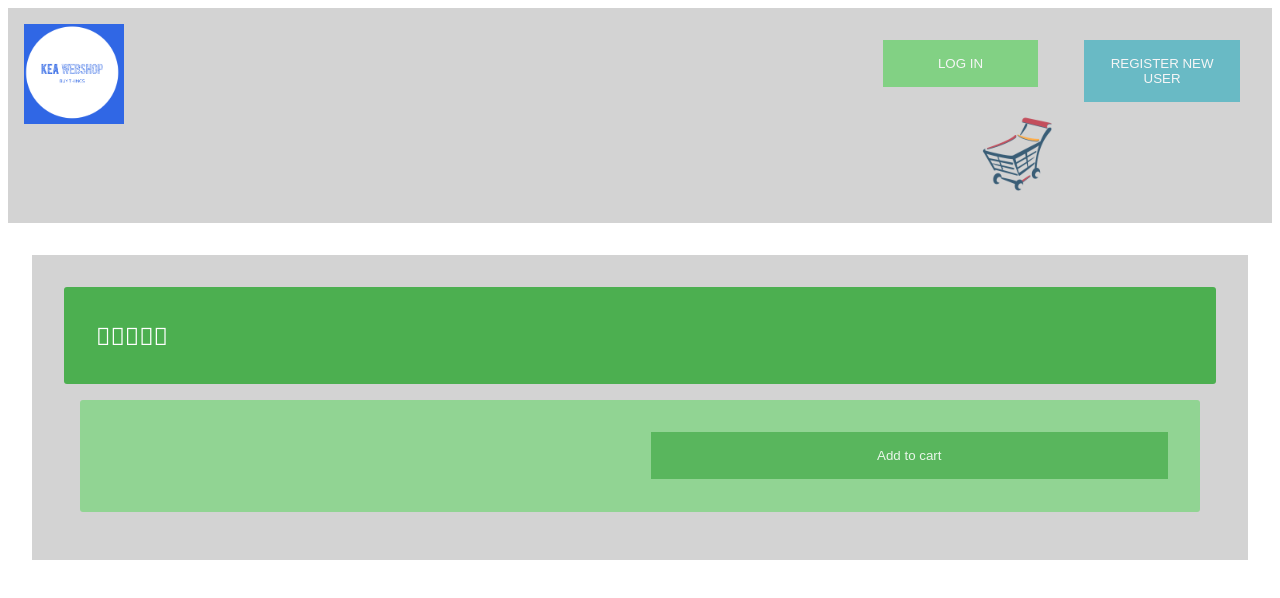
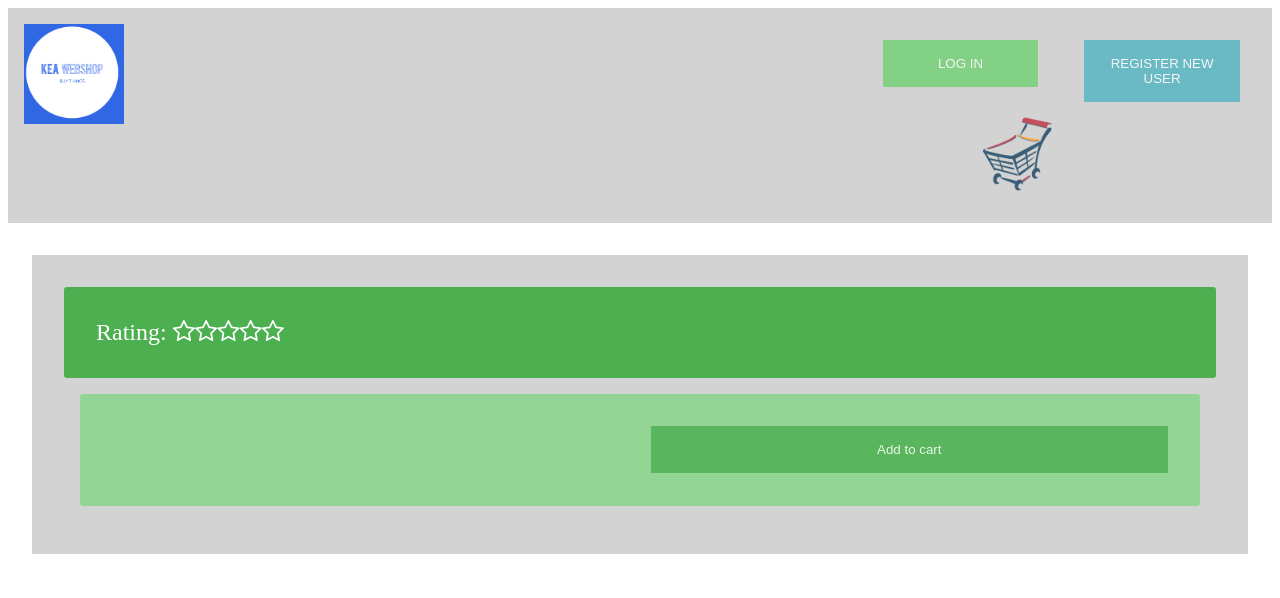
Before and after one commit to jensbackvall/DatabaseExam2019WebShop, a website: page public/productview/productview.html in a window 1280 px wide. Drawn offline with nearby package versions, Linux system fonts and the light colour scheme; no server answers.

Commit message:
rating stars visible

```diff
--- a/public/productview/productview.css
+++ b/public/productview/productview.css
@@ -64,7 +64,7 @@ table th {
 .stars-outer {
     display: inline-block;
     position: relative;
-    font-family: Georgia, serif;
+    font-family: FontAwesome;
 }
 
 .stars-outer::before {
--- a/public/productview/productview.html
+++ b/public/productview/productview.html
@@ -27,9 +27,10 @@
     <main>
         <div class="product">
         <!-- Rating stars added below-->
+        Rating:
             <div class="stars-outer">
                 <div class="stars-inner"></div>
-              </div>
+            </div>
         <!---->
         </div>
         <div class="purchasing-line">
```
